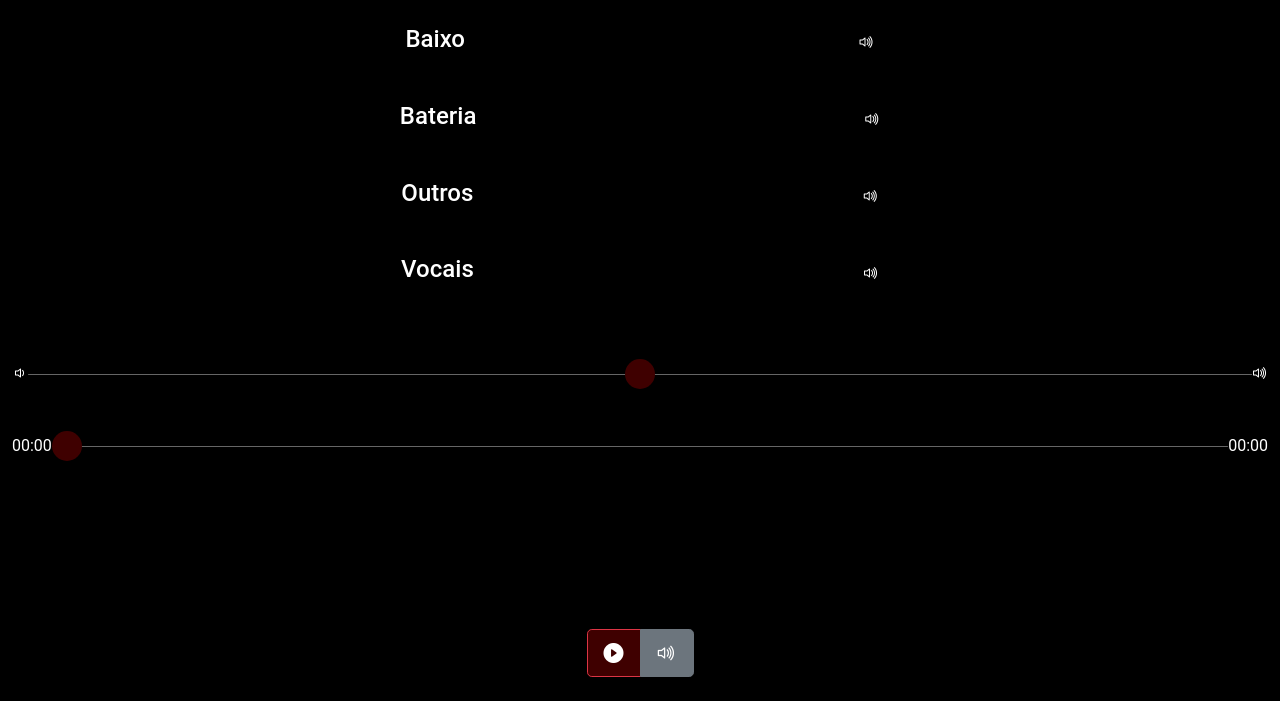
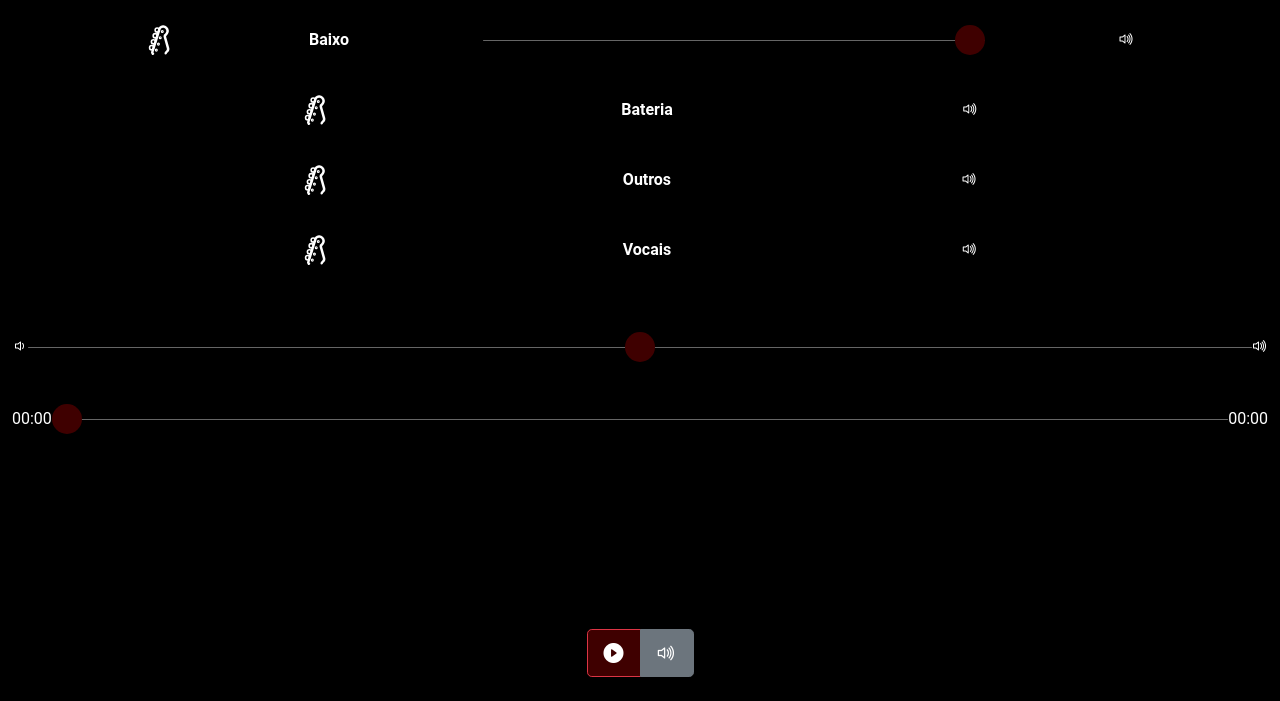
Before and after one commit to TaffarelXavier/my-daw-tx, a plain HTML site: page www/index.html in a window 1280 px wide. Shown: the part 99-800 px from the top of the page. Drawn offline with nearby package versions, Linux system fonts and the light colour scheme.

Commit message:
Adiciona volume no baixo

```diff
--- a/www/index.html
+++ b/www/index.html
@@ -20,7 +20,10 @@
                 </div>
             </div>
             <div class="faixa">
-                <h4>Baixo</h4>
+                <img src="img/bassc.svg" class="icone" />
+                <strong>Baixo</strong>
+                <input type="range" @input="alterarVolume" class="input-range" id="1" min="0" max="1" step="0.01"
+                    value="1" />
                 <i class="bi bi-volume-up" id="muteButton1" @click="setMute" data-id="1"></i>
                 <audio constrols @timeupdate="updateTime" id="audio1" data-color="rgb(255,0,0)" data-id="1">
                     <source src="audio_example/audio_example-bass.mp3" type="audio/mp3">
@@ -29,7 +32,8 @@
                 <canvas id="canvas1"></canvas>
             </div>
             <div class="faixa">
-                <h4>Bateria</h4>
+                <img src="img/bassc.svg" class="icone" />
+                <strong>Bateria</strong>
                 <i class="bi bi-volume-up" id="muteButton2" @click="setMute" data-id="2"></i>
                 <audio constrols @timeupdate="updateTime" id="audio2" data-color="rgb(255,255,0)" data-id="2">
                     <source src="audio_example/audio_example-drums.mp3" type="audio/mp3">
@@ -38,7 +42,8 @@
                 <canvas id="canvas2"></canvas>
             </div>
             <div class="faixa">
-                <h4>Outros</h4>
+                <img src="img/bassc.svg" class="icone" />
+                <strong>Outros</strong>
                 <i class="bi bi-volume-up" id="muteButton3" @click="setMute" data-id="3"></i>
                 <audio constrols @timeupdate="updateTime" id="audio3" data-color="rgb(0,255,0)" data-id="3">
                     <source src="audio_example/audio_example-other.mp3" type="audio/mp3">
@@ -47,9 +52,10 @@
                 <canvas id="canvas3"></canvas>
             </div>
             <div class="faixa">
-                <h4>Vocais</h4>
+                <img src="img/bassc.svg" class="icone" />
+                <strong>Vocais</strong>
                 <i class="bi bi-volume-up" id="muteButton4" @click="setMute" data-id="4"></i>
-                <audio constrols @timeupdate="updateTime" id="audio4"  data-color="rgb(0,0,255)" data-id="4">
+                <audio constrols @timeupdate="updateTime" id="audio4" data-color="rgb(0,0,255)" data-id="4">
                     <source src="audio_example/audio_example-vocals.mp3" type="audio/mp3">
                     Seu navegador não suporta a tag de áudio.
                 </audio>
@@ -283,6 +289,17 @@
                     const $this = ev.target;
                     this.currentTime = $this.currentTime;
                 },
+                alterarVolume(ev) {
+                    const $this = ev.target;
+                    const vol = $this.value;
+                    const audio1 = document.getElementById("audio" + $this.id);
+                    audio1.volume = vol;
+                    this.faixas.find(function (faixa) {
+                        if (faixa.id == $this.id) {
+                            faixa.volume = vol;
+                        }
+                    });
+                },
             }
         });
 
```
Also changed, not shown: www/index__.html (+0 -3 lines).
